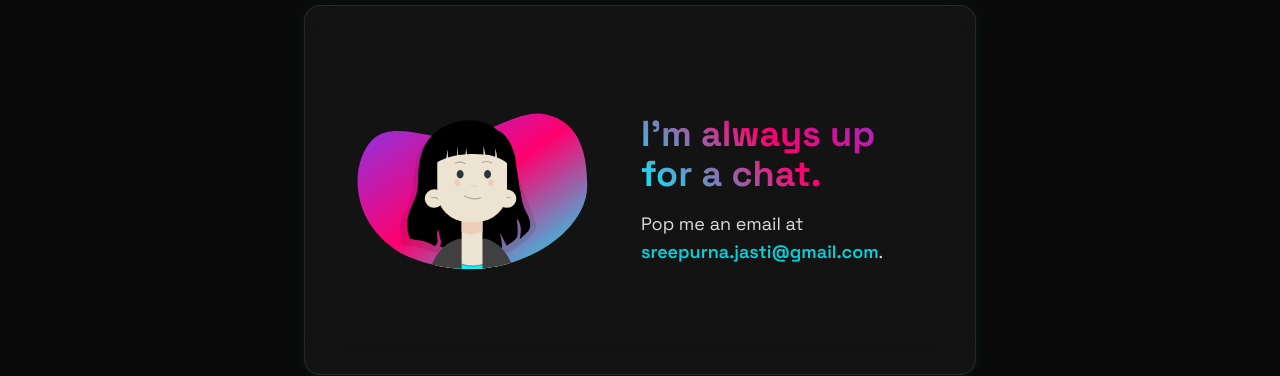
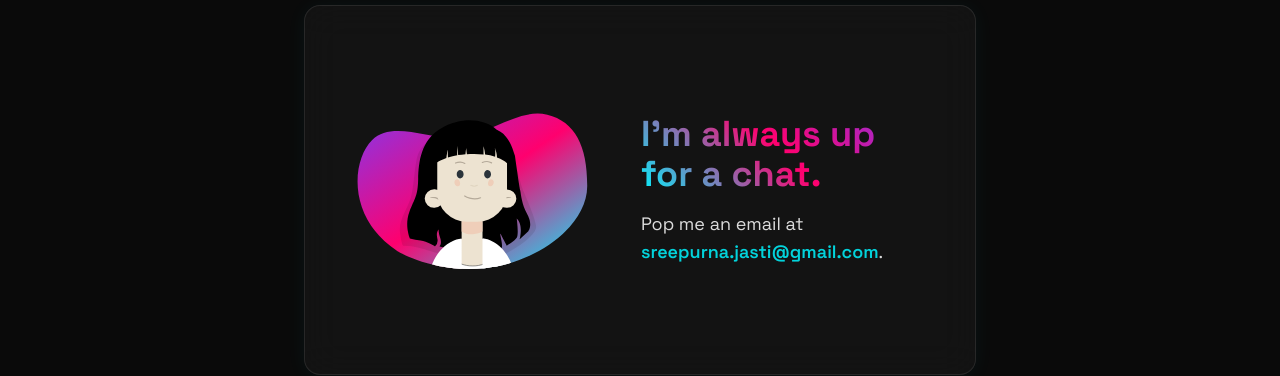
Before and after one commit to sreepurnajasti/sreepurnajasti.github.io, a React (Vite) app: page / in a window 1280 px wide. Shown: the part 2689-3065 px from the top of the page. Built offline with nearby package versions, Linux system fonts and the light colour scheme.

Commit message:
Change doodle clothing to white
Update the doodle's clothing color to white in `src/components/Doodle.tsx`.

```diff
--- a/src/components/Doodle.tsx
+++ b/src/components/Doodle.tsx
@@ -1,3 +1,4 @@
+
 import React, { useEffect } from 'react';
 
 const Doodle = () => {
@@ -71,9 +72,9 @@ const Doodle = () => {
                         <path id="shadow-2" className="shadow" d="M69.44,54A23.64,23.64,0,0,0,58.91,64.27c-4.39,7.87-4.1,30.52-7.61,41.23S40.76,124.26,41.93,135s2.64,12.27,2.64,12.27a66.65,66.65,0,0,1,14.93,1.88c7,1.89,18.42,5.48,18.42,5.48S63.6,166.53,61.84,176a67.23,67.23,0,0,0-2.34,18.26l20.89,1.9,16.19-34,11.42-12L109.91,75Z" opacity="0.09" style={{ isolation: 'isolate', transformOrigin: '0px 0px' }} data-svg-origin="75.8550910949707 125.07999420166016" transform="matrix(1,0,0,1,-0.52274,1.92485)"></path>
                         <path id="hair-back" className="hair" d="M127.63,45.17c2.65,1.35,11.15,4.2,16.07,23.12,2.88,20.58,3.79,26.07,4.68,30.6s1.2,11.6,6.3,21.15.85,14.65.85,14.65l-7.63,7.08s3.45-12.65-2.63-18.13c0,0,2,14,0,17s-8.75,6.92-8.75,6.92-2.48-4.53-5.06-9.64,2.78,11,.08,12.09-18.82,6.25-30.6,3.86-21.53-5-24-5.79c0,0,2.75-1.37.77-7.62s-1-7.59-1.52-7-2.1,3-1,7.49a7.45,7.45,0,0,1-1.92,7.18s-7.11-4.65-12.77-5.21A51.35,51.35,0,0,1,51,141.14s-5-11.43-.4-23.56S58,104.1,58.32,88.87s2.41-34.66,20.41-45S116.87,35.4,127.63,45.17Z" fill="url(#linear-gradient-hair)" data-svg-origin="102.92224884033203 95.71350479125977" transform="matrix(1,0,0,1,-0.83301,1.5918)" style={{ transformOrigin: '0px 0px' }}></path>
                         <path id="neck" d="M114.26 143.16v-14a9.22 9.22 0 10-18.43 0v14c-15.27 2.84-24.74 15.08-24.74 27.33H139c0-12.24-9.5-24.49-24.74-27.33z" fill="#ede3d1"></path>
-                        <path id="top" d="M105.61 167c-30.17 0-25.36-40-25.36 15.84h25.35l25-2.14c-.05-55.79 5.17-13.7-24.99-13.7z" fill="#00f5ff" stroke="#404040" strokeMiterlimit="10" strokeWidth="0.5"></path>
-                        <path id="shoulder" d="M95.82 142.87c-16 1.84-29.37 19.5-29.37 40h29.37z" fill="#404040"></path>
-                        <path id="shoulder-2" data-name="shoulder" d="M114.23 142.67c15.76 1.85 29 19.6 29 40.2h-29z" fill="#404040"></path>
+                        <path id="top" d="M105.61 167c-30.17 0-25.36-40-25.36 15.84h25.35l25-2.14c-.05-55.79 5.17-13.7-24.99-13.7z" fill="#ffffff" stroke="#404040" strokeMiterlimit="10" strokeWidth="0.5"></path>
+                        <path id="shoulder" d="M95.82 142.87c-16 1.84-29.37 19.5-29.37 40h29.37z" fill="#ffffff"></path>
+                        <path id="shoulder-2" data-name="shoulder" d="M114.23 142.67c15.76 1.85 29 19.6 29 40.2h-29z" fill="#ffffff"></path>
                     </g>
                     <path id="shadow-3" data-name="shadow" d="M95.82 122.36h18.41v14.31s-10.5 5.54-18.41 0z" fill="#efceb9"></path>
                     <g id="head" data-svg-origin="104.07083129882812 86.37029647827148" transform="matrix(1,0,0,1,0,0)" style={{ transformOrigin: '0px 0px' }}>
```
